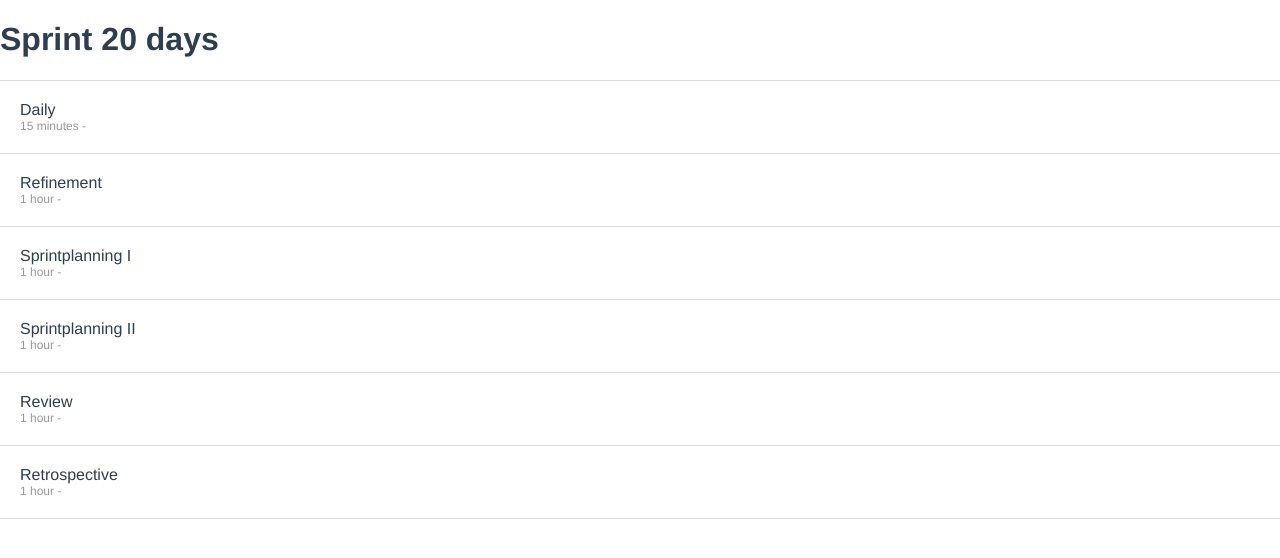
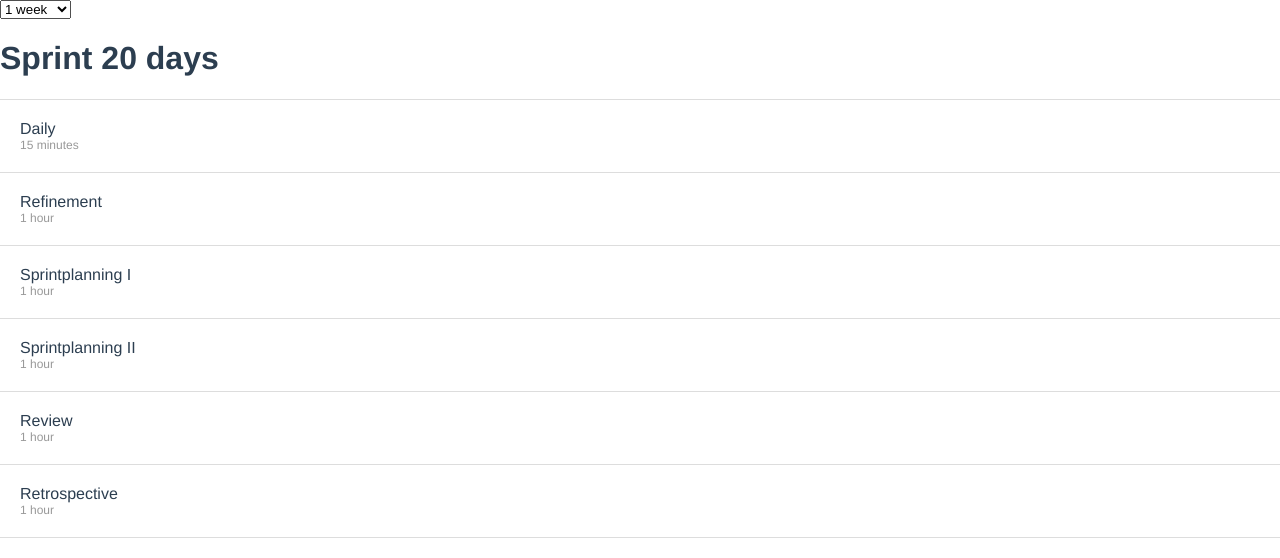
Before and after one commit to ph1p/amee, a Vue app: page /meeting/1 in a window 1280 px wide. Shown: the top 558 px of the page. Built offline with nearby package versions, Linux system fonts and the light colour scheme.

Commit message:
feat: add sprint settings

```diff
--- a/src/App.vue
+++ b/src/App.vue
@@ -37,6 +37,7 @@ export default {
         }, 1000);
       }
     });
+
     this.meetings.forEach(({ timer, id }) => {
       if (timer > 0 && !this.intervalCache[id]) {
         this.intervalCache[id] = setInterval(() => {
@@ -63,4 +64,11 @@ body {
   -moz-osx-font-smoothing: grayscale;
   color: #2c3e50;
 }
+button {
+  padding: 10px 15px;
+  border-radius: 4px;
+  background-color: rgb(0, 148, 185);
+  border: 0;
+  color: #fff;
+}
 </style>
--- a/src/store/index.js
+++ b/src/store/index.js
@@ -1,14 +1,24 @@
 import Vue from 'vue';
 import Vuex from 'vuex';
-import meetings from './modules/meetings';
+import base from './modules/base';
 Vue.use(Vuex);
 
 export default new Vuex.Store({
   modules: {
-    meetings
+    base
   },
   state: {
     sprintDays: 20
+  },
+  mutations: {
+    setSprint(state, days) {
+      state.sprintDays = days;
+    }
+  },
+  actions: {
+    setSprint({ commit }, days) {
+      commit('setSprint', days);
+    }
   },
   getters: {
     sprintDays: state => state.sprintDays
--- a/src/store/modules/meetings.js
+++ b/src/store/modules/base.js
@@ -74,34 +74,34 @@ const state = {
 
 const getters = {
   meetings: state => state.meetings,
-  meeting: state => index => state.meetings[index]
+  meeting: (state, getters) => id =>
+    getters.meetings.find(m => m.id === parseInt(id))
 };
 
 const mutations = {
-  startTimer(state, id) {
-    const meeting = state.meetings.find(m => m.id === id);
-
+  startTimer(state, meeting) {
     meeting.timer = meeting.baseDuration;
-    // meeting.timer = 10;
   },
-  stopTimer(state, id) {
-    state.meetings.find(m => m.id === id).timer = null;
+  stopTimer(state, meeting) {
+    meeting.timer = null;
   },
-  decrementTimer(state, id) {
-    state.meetings.find(m => m.id === id).timer -= 1;
+  decrementTimer(state, meeting) {
+    meeting.timer -= 1;
   }
 };
+
 const actions = {
-  startTimer({ commit }, id) {
-    commit('startTimer', id);
+  startTimer({ commit, getters }, id) {
+    commit('startTimer', getters.meeting(id));
   },
-  decrementTimer({ commit, state }, id) {
-    commit('decrementTimer', id);
+  decrementTimer({ commit, getters }, id) {
+    const meeting = getters.meeting(id);
+    commit('decrementTimer', meeting);
 
-    return state.meetings.find(m => m.id === id).timer;
+    return meeting.timer;
   },
-  stopTimer({ commit }, id) {
-    commit('stopTimer', id);
+  stopTimer({ commit, getters }, id) {
+    commit('stopTimer', getters.meeting(id));
   }
 };
 
--- a/src/views/Home.vue
+++ b/src/views/Home.vue
@@ -1,29 +1,42 @@
 <template>
   <div class="home">
+    <select name="sprint" @change="setSprint($event.target.value * 1)">
+      <option value="5">1 week</option>
+      <option value="10">2 weeks</option>
+      <option value="15">3 weeks</option>
+      <option value="20">4 weeks</option>
+    </select>
+
     <h1>Sprint {{sprintDays}} days</h1>
     <div class="meeting-list">
       <router-link
         tag="div"
         class="meeting"
-        :to="`/meeting/${index}`"
+        :to="`/meeting/${meeting.id}`"
         :key="meeting.name"
-        v-for="(meeting, index) in meetings"
+        v-for="meeting in meetings"
       >
-        {{meeting.name}}
-        <p>{{duration(meeting.baseDuration)}} - {{duration(meeting.timer) || ''}}</p>
+        <h4>
+          {{meeting.name}}
+          <p>{{duration(meeting.baseDuration)}}</p>
+        </h4>
+        <div class="remaining-time" v-if="duration(meeting.timer)">{{duration(meeting.timer)}}</div>
       </router-link>
     </div>
   </div>
 </template>
 
 <script>
-import { mapGetters } from 'vuex';
+import { mapGetters, mapActions } from 'vuex';
 
 export default {
   inject: ['duration'],
   name: 'home',
   computed: {
     ...mapGetters(['meetings', 'sprintDays'])
+  },
+  methods: {
+    ...mapActions(['setSprint'])
   }
 };
 </script>
@@ -32,11 +45,24 @@ export default {
 .meeting-list {
   border-top: 1px solid #ddd;
   .meeting {
+    display: grid;
+    grid-template-columns: 1fr 1fr;
+    align-items: center;
     padding: 20px;
     border-bottom: 1px solid #ddd;
-    p {
+    h4 {
+      font-weight: normal;
       margin: 0;
+      p {
+        margin: 0;
+        font-size: 12px;
+        color: #999;
+      }
+    }
+    .remaining-time {
       font-size: 12px;
+      display: inline-block;
+      text-align: right;
       color: #999;
     }
   }
```
Also changed, not shown: 1 other file (tests, documents, lock files or other folders).
